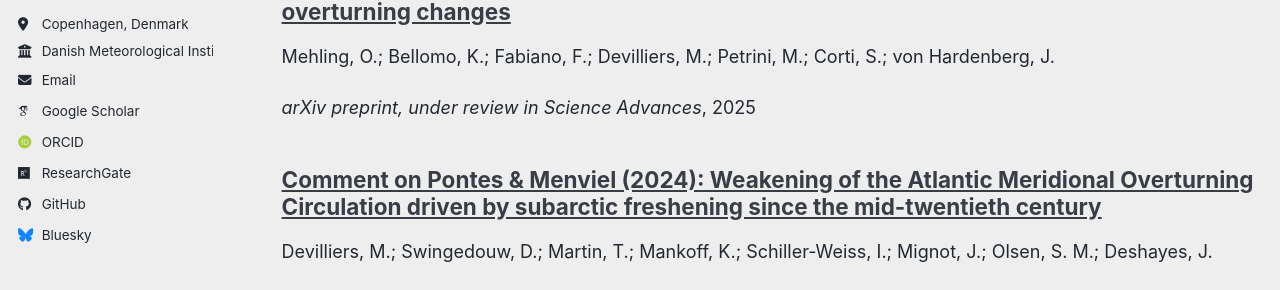
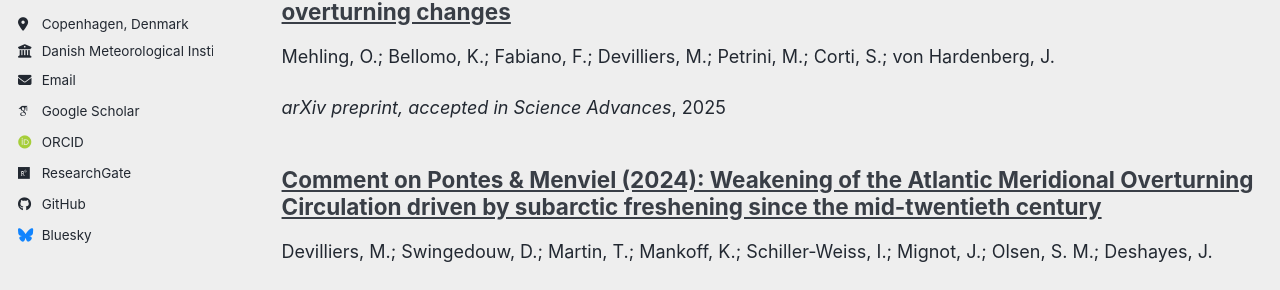
Before and after one commit to mariondevilliers/mariondevilliers.github.io, a Jekyll site: the page built from _pages/publications.html, in a window 1280 px wide and 900 px high. Shown: the part 447-737 px from the top of the window. Built offline with Jekyll 4.4.1, drawn with Linux system fonts in a browser that asks for light colours; some web fonts are replaced; a script bundle is joined from its source files by our own code; library files that are not in the unit come from our copies.

Commit message:
Update 2025-mehling-greenland-amoc-arxiv.md

```diff
--- a/_publications/2025-mehling-greenland-amoc-arxiv.md
+++ b/_publications/2025-mehling-greenland-amoc-arxiv.md
@@ -3,9 +3,9 @@ title: "Limited impact of Greenland meltwater on abruptness and reversibility of
 collection: publications
 permalink: /publications/mehling-2025-greenland-amoc-arxiv/
 date: 2025-01-01
-venue: "arXiv preprint, under review in Science Advances"
+venue: "arXiv preprint, accepted in Science Advances"
 authors: "Mehling, O.; Bellomo, K.; Fabiano, F.; Devilliers, M.; Petrini, M.; Corti, S.; von Hardenberg, J."
-year: 2025
+year: 2026
 type: "preprint"
 category: manuscripts
 redirect_to: "https://arxiv.org/abs/2509.24858"
```
